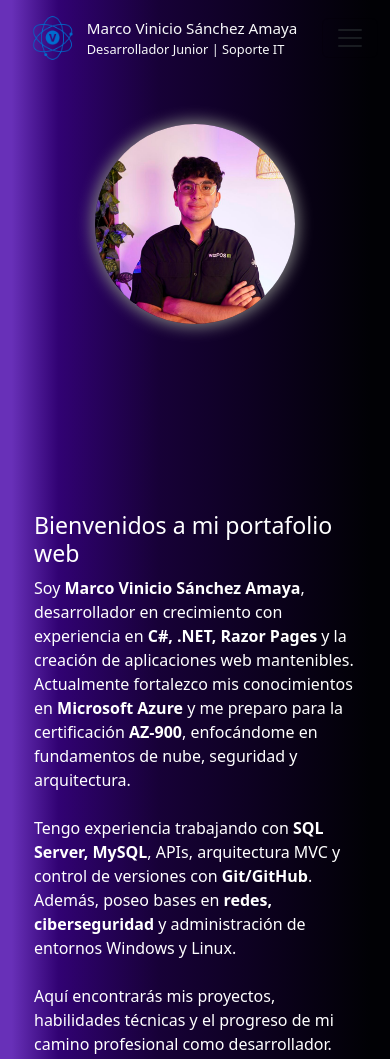
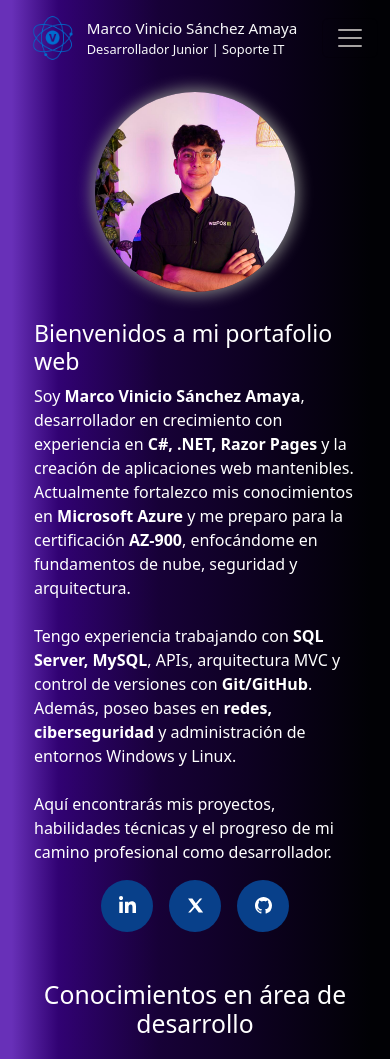
Before and after one commit to Vini-19/Vini-19, a plain HTML site: page index.html in a window 390 px wide. Shown: the top 1059 px of the page. Drawn offline with Linux system fonts and the light colour scheme.

Commit message:
correcion de responsive en celular y arreglo en pc para mejor visualizacion en pantalla con el scroll de animacion

```diff
--- a/css/scroll-Panels.css
+++ b/css/scroll-Panels.css
@@ -15,8 +15,6 @@
 
 }
 
-
-
 /* Cuando la sección ENTRA al viewport */
 .panel.show {
     opacity: 1;
@@ -29,7 +27,15 @@
     transform: translateY(-60px);
 }
 
-/* ============================================
-   OVERRIDE SOLO PARA LA SECCIÓN INTRO
-   (para que no deje ese bloque vacío abajo)
-=============================================== */
+
+/* Móvil */
+@media (max-width: 768px) {
+    .panel {
+        transform: translateY(30px); /* menos desplazamiento */
+        transition: opacity 0.3s ease, transform 0.3s ease; /* más rápido */
+    }
+
+    .panel.hide-up {
+        transform: translateY(-30px);
+    }
+}
--- a/css/styles.css
+++ b/css/styles.css
@@ -39,7 +39,13 @@ body {
 }
 
 @media (max-width: 1000px) {
+  .panel{
+    margin-bottom: 0rem;
+  }
+
   .intro-img-perfil {
+    margin-top: 0rem;
+    margin-bottom: 0rem;
     width: 250px !important;
     height: 250px !important;
   }
@@ -49,10 +55,9 @@ body {
     transform: translateX(1.5rem);
   }
   .container-intro {
-    margin-top: 3rem;
-    margin-bottom: 3.5rem;
+    margin-top: 1rem;
+    margin-bottom: 1rem;
   }
-
   .a-cel {
     font-size: 1.1rem;
   }
@@ -66,6 +71,8 @@ body {
     margin-left: 0px;
   }
   .intro-img-perfil {
+    margin-top: 0rem;
+    margin-bottom: 0rem;
     width: 200px !important;
     height: 200px !important;
   }
@@ -101,7 +108,7 @@ body {
 
 /* Navbar cuando se hace scroll */
 .navbar.scrolled {
-  background-color: #0a0513 !important;
+  background-color: #0a0513ee !important;
   padding-top: 0.3rem;
   padding-bottom: 0.3rem;
 }
@@ -111,6 +118,11 @@ body {
 .navbar.scrolled .navbar-brand small,
 .navbar.scrolled .nav-link {
   color: #ffffff !important;
+}
+
+/*el icono del nav para desplegar el menu*/
+.navbar-toggler-icon{
+  filter: invert(1) ;
 }
 
 /* Color blanco para el ícono del botón móvil */
--- a/index.html
+++ b/index.html
@@ -81,12 +81,12 @@
      Se marca como "panel" para aplicar animaciones
      con IntersectionObserver.
 =============================== -->
-    <div class="container-bk-intro panel" id="inicio">
+    <div class="panel container-bk-intro" id="inicio">
 
         <!-- Contenedor interno que centra el contenido -->
         <div class="container container-intro">
 
-            <div class="row g-1 position-relative ">
+            <div class="row g-1 position-relative">
 
                 <!-- ============================
                  Columna de la imagen de perfil
@@ -252,7 +252,7 @@
     </div> <!-- /panel conocimientos -->
 
     <!-- area de redes y  -->
-    <div class="panel mt-4" id="conocimientos">
+    <div class="panel mt-2" id="conocimientos">
         <div class="container">
             <h1 class="text-center text-light ">Mas conocimientos</h1>
             <div class="row g-1 bg-body-secondary position-relative shadow rounded-4 p-3">
@@ -260,7 +260,7 @@
                     <img src="img/Red2.png" class=" card-red-info " alt="...">
                 </div>
                 <div class="col-md-6 p-4 ps-md-0">
-                    <h5 class="">Redes básicas a complejas</h5>
+                    <h5>Redes básicas a complejas</h5>
                     <p>Dominio de comandos en CMD para validar la conectividad entre equipos, así como la identificación
                         de
                         posibles
@@ -276,7 +276,7 @@
     </div>
 
     <!--Experiencia labora-->
-    <div class="panel mt-4 mb-4" id="conocimientos">
+    <div class="panel mt-4 mb-3" id="conocimientos">
         <div class="container">
             <h1 class="text-center text-light">Experiencia laboral</h1>
             <p class="text-center text-light">Tengo un año de experiencia en area de Soporte IT de sistemas de computo
--- a/js/scroll-panels.js
+++ b/js/scroll-panels.js
@@ -24,7 +24,7 @@ const observer = new IntersectionObserver(
     });
   },
   {
-    threshold: 0.4, // porcentaje visible para activar (ajusta si quieres)
+    threshold: 0.3, // porcentaje visible para activar (ajusta si quieres)
   }
 );
 
```
